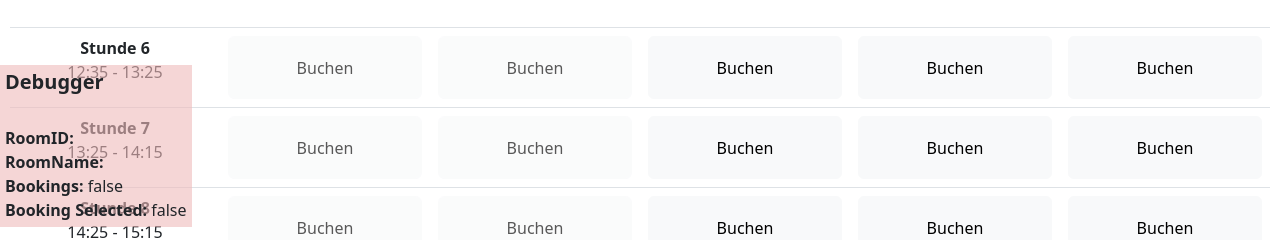
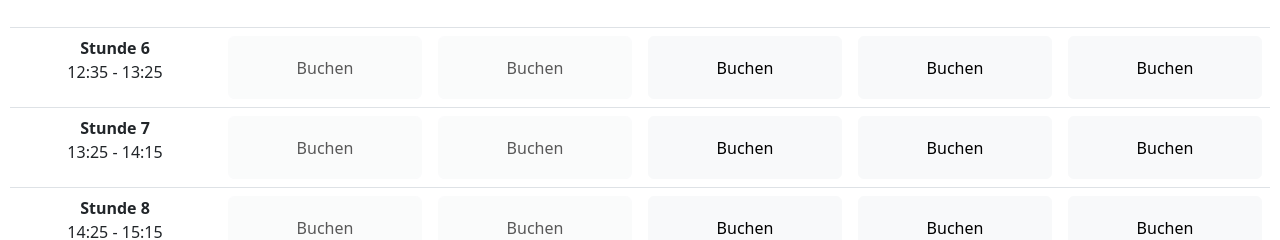
Before and after one commit to OliverFida/CheckIt, a React (Create React App) app in the folder frontend/: page /home in a window 1280 px wide. Shown: the part 573-813 px from the top of the page. Built offline with nearby package versions, Linux system fonts and the light colour scheme; no server answers; sample sign-in values are in the browser's storage.

Commit message:
HomePageDebugger Off

```diff
--- a/frontend/src/pages/HomePage.js
+++ b/frontend/src/pages/HomePage.js
@@ -6,7 +6,7 @@ import AppNavBooking from './components/AppNavBooking';
 import Stundenplan from './components/Stundenplan';
 import HomePageContextProvider from '../contexts/HomePageContext';
 import BookingModal from './components/BookingModal';
-import {HomePageDebugger} from './components/Debugger';
+// import {HomePageDebugger} from './components/Debugger';
 
 export default function HomePage(){
     return(
@@ -17,7 +17,7 @@ export default function HomePage(){
                 </AppNavBar>
                 <Stundenplan />
                 <BookingModal />
-                <HomePageDebugger />
+                {/* <HomePageDebugger /> */}
             </Stack>
         </HomePageContextProvider>
     );
```
